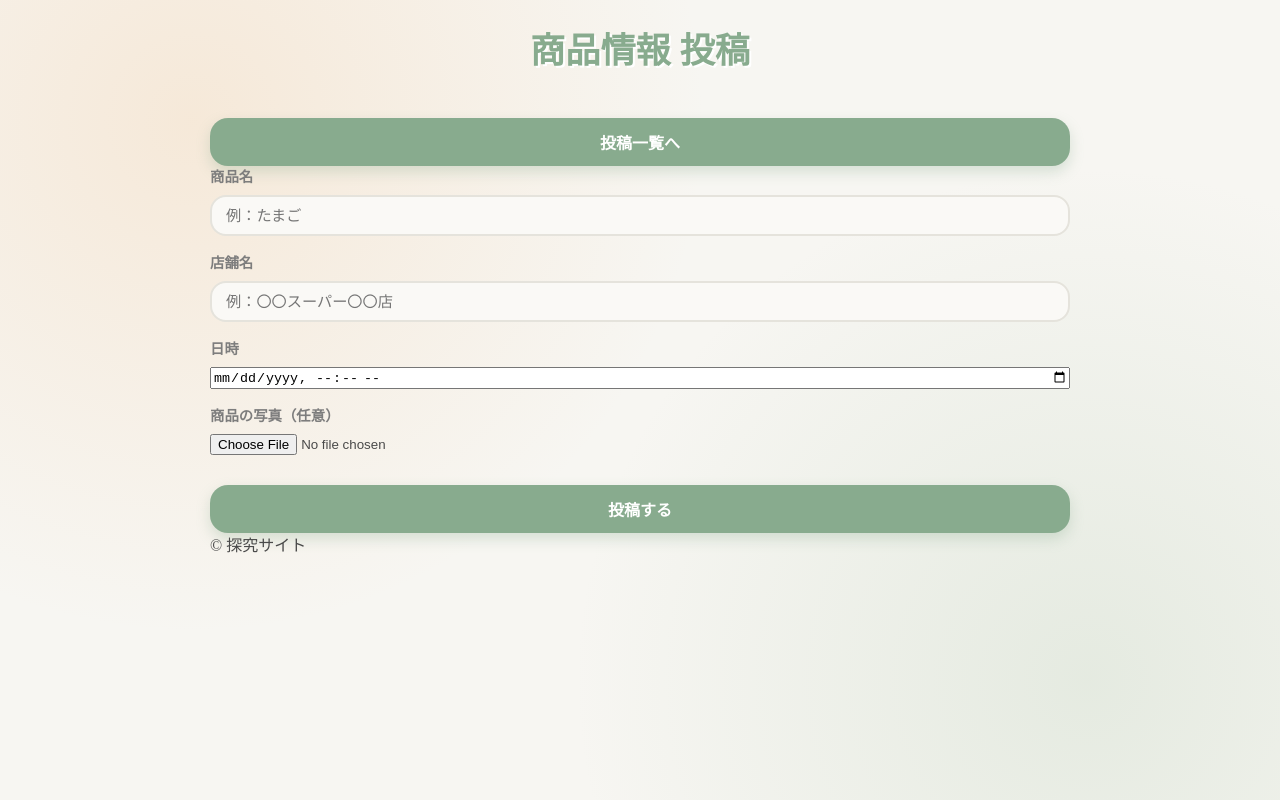
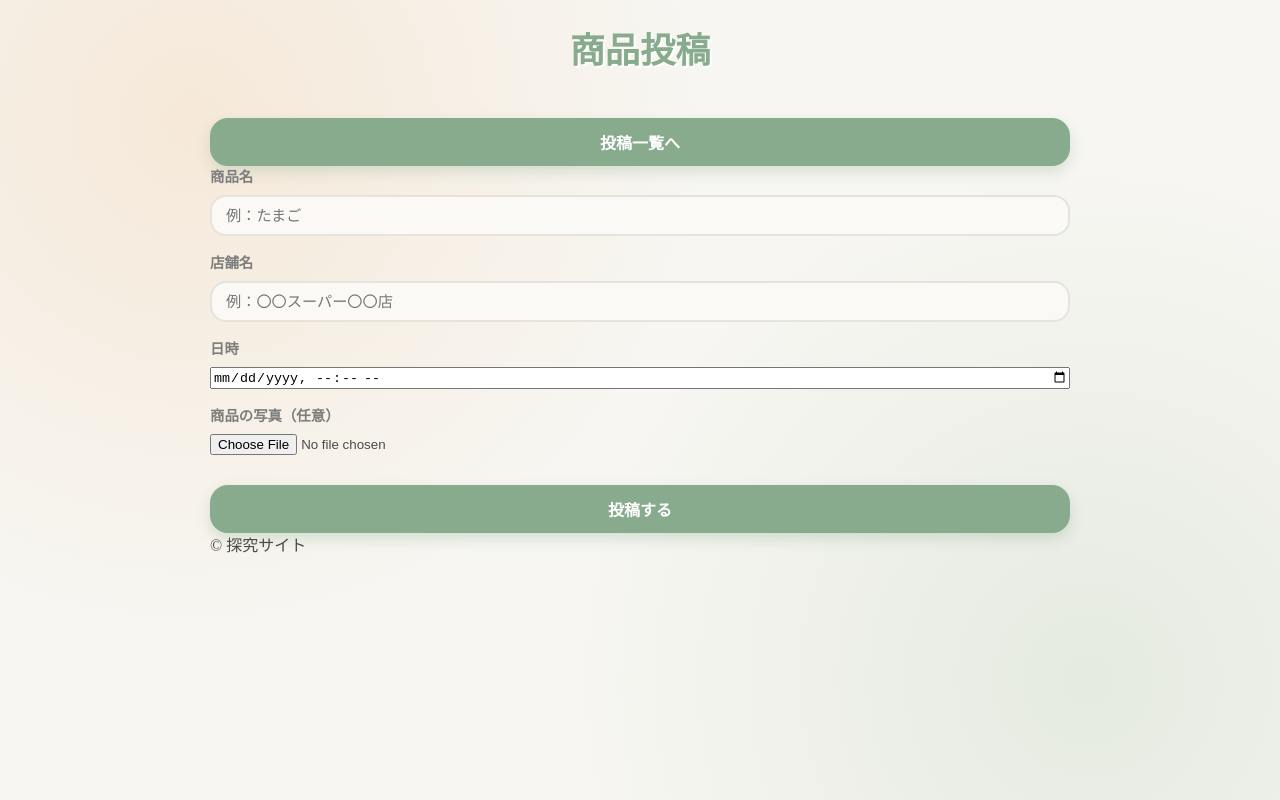
Before and after one commit to mikan12160927/mikanmikan, a plain HTML site: page index.html in a window 1280 px wide. Drawn offline with nearby package versions, Linux system fonts and the light colour scheme; a web font is replaced by a local one.

Commit message:
Update index.html

```diff
--- a/index.html
+++ b/index.html
@@ -9,7 +9,7 @@
 </head>
 <body>
     <header>
-        <h1>商品情報 投稿</h1>
+        <h1>商品投稿</h1>
     </header>
     <main>
         <div class="nav-link">
```
